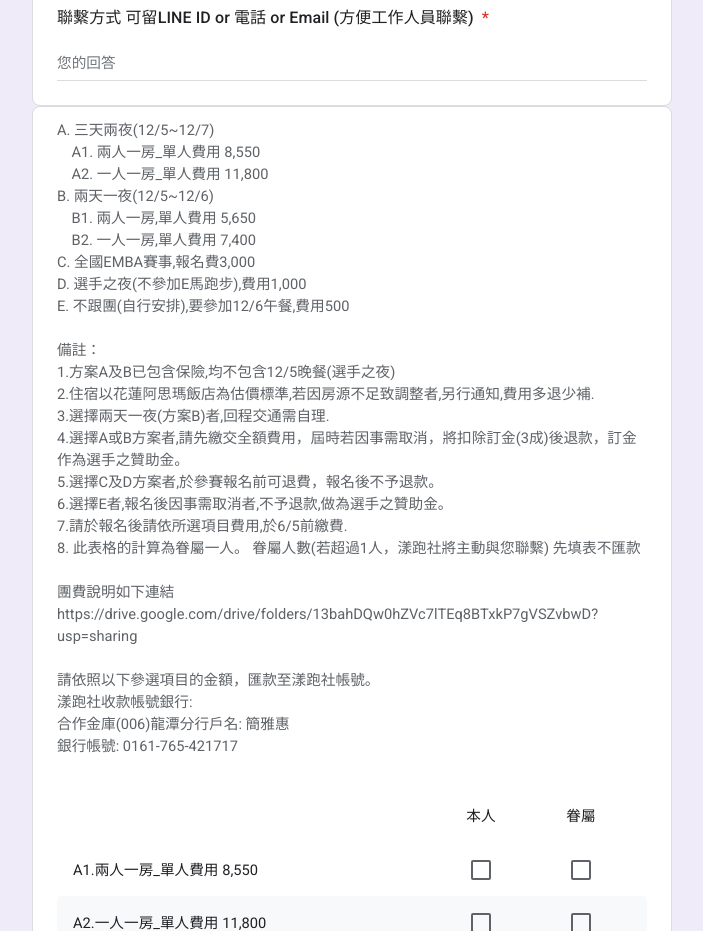
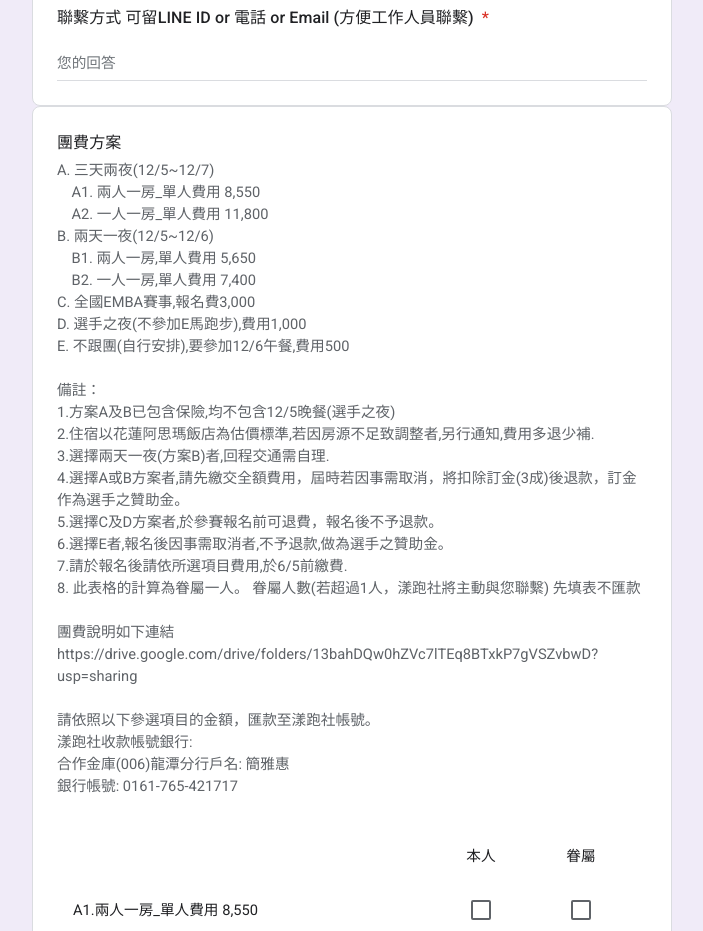
Before and after one commit to auestin/emba-form, a React (Vite) app: page / in a window 1280 px wide. Shown: the part 1240-2171 px from the top of the page, without its empty margins (288-991 px from the left). Built offline with nearby package versions, Linux system fonts and the light colour scheme; a web font is replaced by a local one.

Commit message:
Add title to pricing section

```diff
--- a/src/App.jsx
+++ b/src/App.jsx
@@ -196,7 +196,7 @@ function App() {
           </div>
 
           <div className="form-card form-group section-special">
-            <label className="question-title" style={{ display: 'none' }}>報名項目與費用 (隱藏標題以符合原稿)</label>
+            <label className="question-title">團費方案</label>
             <div className="question-desc" style={{marginBottom: '2rem'}}>
               A. 三天兩夜(12/5~12/7)<br />
               &nbsp;&nbsp;&nbsp;&nbsp;A1. 兩人一房_單人費用 8,550<br />
```
